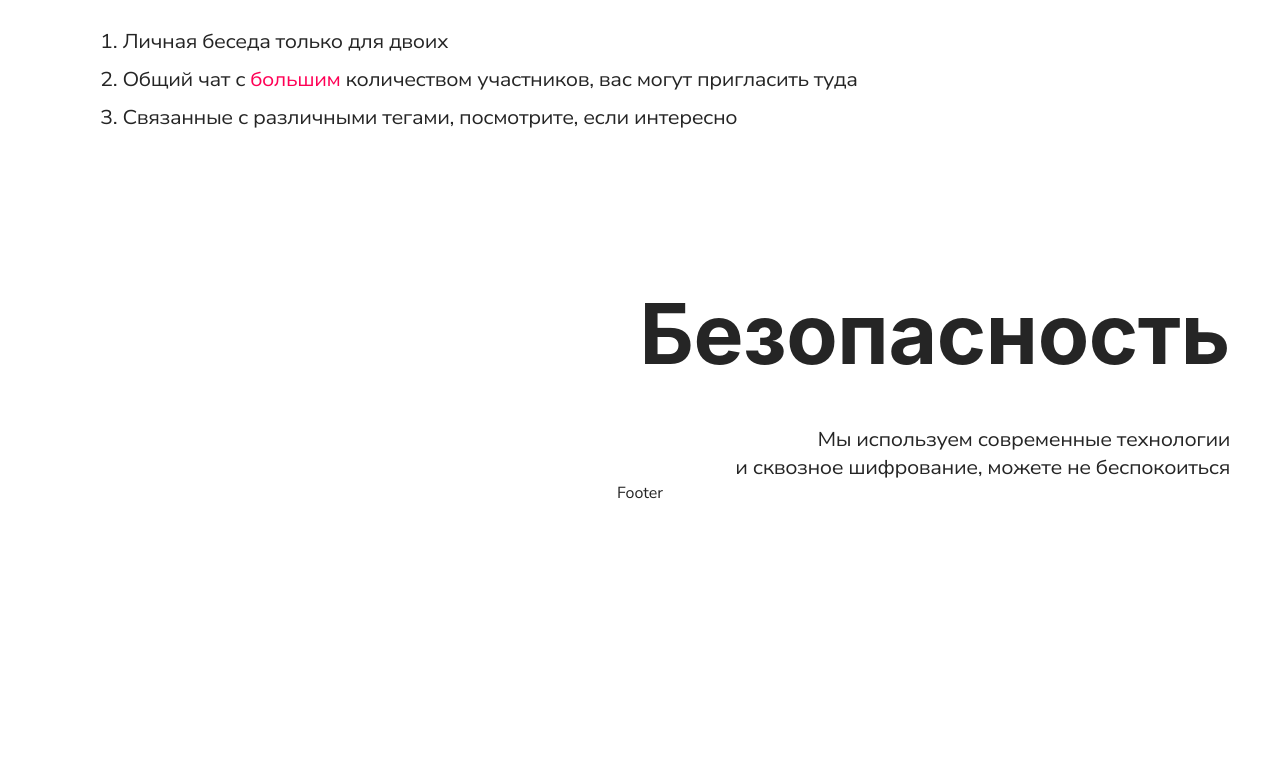
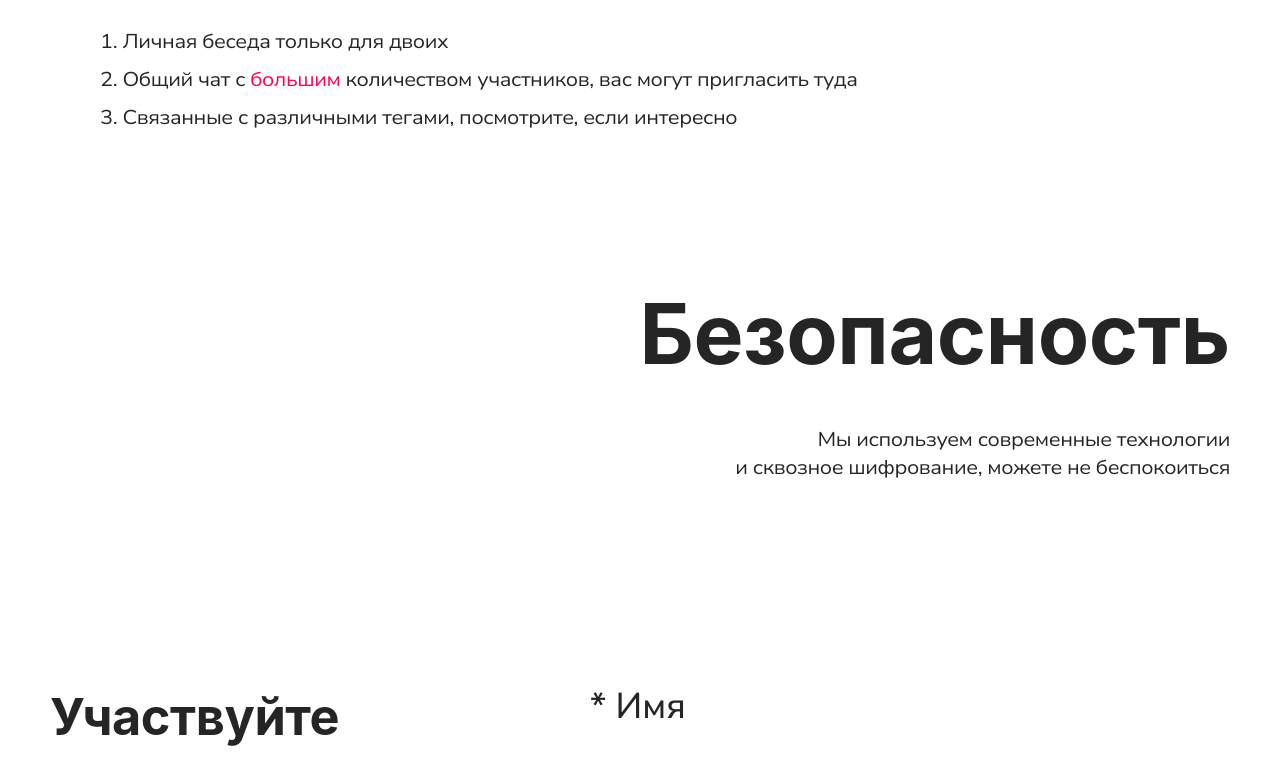
Before and after one commit to Yumie-Ultimate/landing, a Next.js app: page / in a window 1280 px wide. Shown: the part 2762-3537 px from the top of the page. Before the commit the page ends 3266 px from the top, so only its background shows below. Built offline with nearby package versions, Linux system fonts and the light colour scheme; a web font is replaced by a local one.

Commit message:
feat: add the preorder

```diff
--- a/src/app/page.tsx
+++ b/src/app/page.tsx
@@ -9,6 +9,7 @@ import FlexNavbar from '@/widgets/flex-navbar/ui'
 import Intro from '@/widgets/intro/ui'
 import We from '@/widgets/we/ui'
 import Solutions from '@/widgets/solutions/ui'
+import Preorder from '@/widgets/preorder/ui'
 
 const Home = () => {
     return (
@@ -16,6 +17,7 @@ const Home = () => {
             <Intro />
             <We />
             <Solutions />
+            <Preorder />
             <FlexNavbar />
         </Wrapper>
     )
--- a/src/shared/styles/mixins/text.scss
+++ b/src/shared/styles/mixins/text.scss
@@ -105,15 +105,55 @@
   }
 }
 
+@mixin text-70 {
+  font-family: 'SF Pro Text', sans-serif;
+  font-size: 2.5rem;
+  line-height: 140%;
+  letter-spacing: -.025rem;
+
+  @media (min-width: 576px) {
+    font-size: 3.05rem;
+  }
+
+  @media (min-width: 992px) {
+    font-size: 3.15rem;
+  }
+
+  @media (min-width: 1400px) {
+    font-size: 4.05rem;
+  }
+
+  @media (min-width: 1600px) {
+    font-size: 4.5rem;
+  }
+}
+
 // Section text
 
 @mixin text-30 {
   font-family: 'Nunito Sans', sans-serif;
-  font-size: 2.5rem;
+  font-size: 2.15rem;
   font-weight: 500;
   font-stretch: 100%;
   line-height: 140%;
   letter-spacing: 0;
+
+  @media (min-width: 992px) {
+    font-size: 2.5rem;
+  }
+}
+
+@mixin text-75 {
+  font-family: 'Nunito Sans', sans-serif;
+  font-size: 1.75rem;
+  font-weight: 500;
+  font-stretch: 100%;
+  line-height: 140%;
+  letter-spacing: 0;
+
+  @media (min-width: 992px) {
+    font-size: 2.25rem;
+  }
 }
 
 // Tag text
@@ -143,7 +183,7 @@
 }
 
 
-// FAQ card
+// faq card
 
 @mixin text-45 {
   font-family: 'Nunito Sans', sans-serif;
--- /dev/null
+++ b/src/shared/ui/faq-card/ui.tsx
@@ -0,0 +1,9 @@
+import React from 'react'
+
+import styles from './styles.module.scss'
+
+const FaqCard = () => {
+    return <div className={styles.card}></div>
+}
+
+export default FaqCard
--- a/src/shared/ui/main/styles.module.scss
+++ b/src/shared/ui/main/styles.module.scss
@@ -1,3 +1,9 @@
 .main {
+  @include column(7.5rem);
+
   flex: 1;
+
+  @media (min-width: 1200px) {
+    gap: 12.5rem;
+  }
 }
--- /dev/null
+++ b/src/widgets/faq/ui/index.tsx
@@ -0,0 +1,16 @@
+import React from 'react'
+
+import styles from './styles.module.scss'
+
+import Mark from '@/shared/ui/mark'
+
+const Faq = () => {
+    return (
+        <section id='faq' className={styles.faq}>
+            <Mark index={2} name='FAQ' />
+            <div className={styles.cards}></div>
+        </section>
+    )
+}
+
+export default Faq
--- /dev/null
+++ b/src/widgets/preorder/ui/index.tsx
@@ -0,0 +1,66 @@
+'use client'
+
+import React, { useState } from 'react'
+
+import styles from './styles.module.scss'
+
+import Container from '@/shared/layouts/container'
+
+const Preorder = () => {
+    const [name, setName] = useState('')
+    const [email, setEmail] = useState('')
+    const [message, setMessage] = useState('')
+
+    return (
+        <section id='preorder' className={styles.preorder}>
+            <Container>
+                <h2 className={styles.heading}>
+                    Участвуйте <br /> в тестировании
+                </h2>
+                <form className={styles.form}>
+                    <div className={styles.item}>
+                        <label className={styles.label} htmlFor='name'>
+                            * Имя
+                        </label>
+                        <input
+                            className={styles.input}
+                            maxLength={20}
+                            value={name}
+                            name='name'
+                            type='text'
+                            onChange={(event) => setName(event.target.value)}
+                        />
+                    </div>
+                    <div className={styles.item}>
+                        <label className={styles.label} htmlFor='email'>
+                            * Email
+                        </label>
+                        <input
+                            className={styles.input}
+                            maxLength={20}
+                            value={email}
+                            name='email'
+                            type='text'
+                            onChange={(event) => setEmail(event.target.value)}
+                        />
+                    </div>
+                    <div className={styles.item}>
+                        <label className={styles.label} htmlFor='message'>
+                            Сообщение
+                        </label>
+                        <textarea
+                            className={styles.textarea}
+                            maxLength={140}
+                            value={message}
+                            name='message'
+                            onChange={(event) => setMessage(event.target.value)}
+                        />
+                        <span className={styles.counter}></span>
+                    </div>
+                </form>
+            </Container>
+        </section>
+    )
+}
+
+export default Preorder
--- /dev/null
+++ b/src/widgets/preorder/ui/styles.module.scss
@@ -0,0 +1,60 @@
+.preorder {
+  & > div {
+    @include column(3.5rem);
+
+    @media (min-width: 768px) {
+      gap: 5rem;
+    }
+
+    @media (min-width: 1200px) {
+      @include flexibility(space-between, flex-start, row);
+    }
+
+    @media (min-width: 1600px) {
+      padding-inline: 5rem;
+    }
+  }
+}
+
+.heading {
+  @include text-70;
+
+  & > br {
+    display: none;
+
+    @media (min-width: 768px) {
+      display: inline;
+    }
+  }
+}
+
+.label {
+  @include text-75;
+}
+
+.form {
+  @include column(5rem);
+
+  width: min(100%, 40rem);
+}
+
+.item {
+  @include column(.5rem);
+}
+
+.textarea,
+.input {
+  @include text-20;
+
+  border-bottom: .0625rem solid var(--transparent-color-25);
+  padding-block: .5rem;
+  width: 100%;
+}
+
+.textarea {
+  height: 7.5rem;
+
+  @media (min-width: 992px) {
+    height: 10rem;
+  }
+}
--- a/src/widgets/solutions/ui/index.tsx
+++ b/src/widgets/solutions/ui/index.tsx
@@ -88,7 +88,7 @@ const Solutions = () => {
     ]
 
     return (
-        <div id='solutions' className={styles.solutions}>
+        <section id='solutions' className={styles.solutions}>
             <Container>
                 <Mark index={0} name='Решения' />
                 <div className={styles.divisions}>
@@ -146,7 +146,7 @@ const Solutions = () => {
                     </div>
                 </div>
             </Container>
-        </div>
+        </section>
     )
 }
 
--- a/src/widgets/we/ui/index.tsx
+++ b/src/widgets/we/ui/index.tsx
@@ -13,12 +13,12 @@ import Container from '@/shared/layouts/container'
 const We = () => {
     const data = [
         {
+            heading: 'Цель',
+            text: 'И в общем решили создать пространство, где каждый мог бы в два клика найти собеседника, друга или любовь 💕💕'
+        },
+        {
             heading: 'Идея',
             text: 'В 2023 году с удивлением  😯😯\n мы обнаружили, что на российском рынке аналогов просто нет и люди просто не могут зайти в интернет и найти того, с кем бы хотелось поговорить прямо сейчас'
-        },
-        {
-            heading: 'Цель',
-            text: 'И в общем решили создать пространство, где каждый мог бы в два клика найти собеседника, друга или любовь 💕💕'
         },
         {
             heading: 'Развитие',
--- a/src/widgets/we/ui/styles.module.scss
+++ b/src/widgets/we/ui/styles.module.scss
@@ -1,6 +1,5 @@
 .we {
   overflow: hidden;
-  padding-block: 12.5rem;
 }
 
 .cards {
```
Also changed, not shown: src/shared/ui/faq-card/styles.module.scss (added), src/widgets/faq/ui/styles.module.scss (added).
